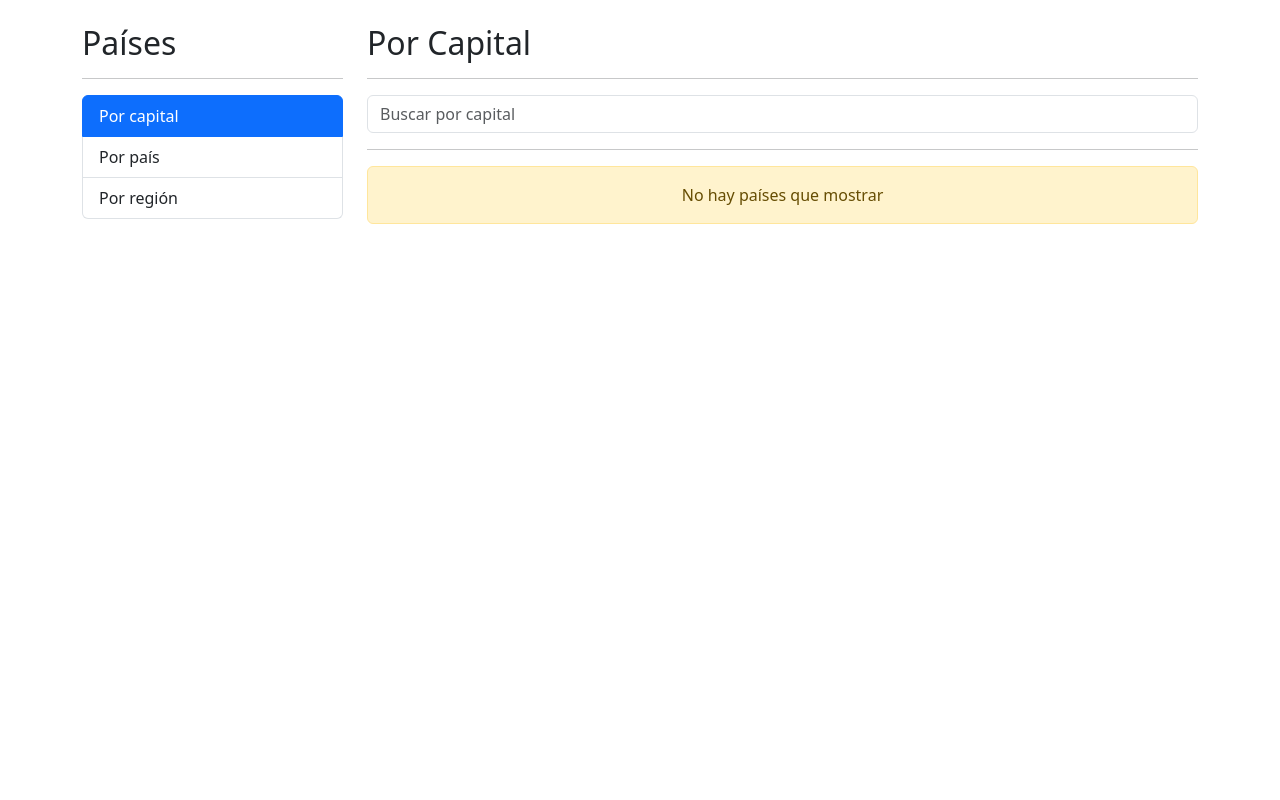
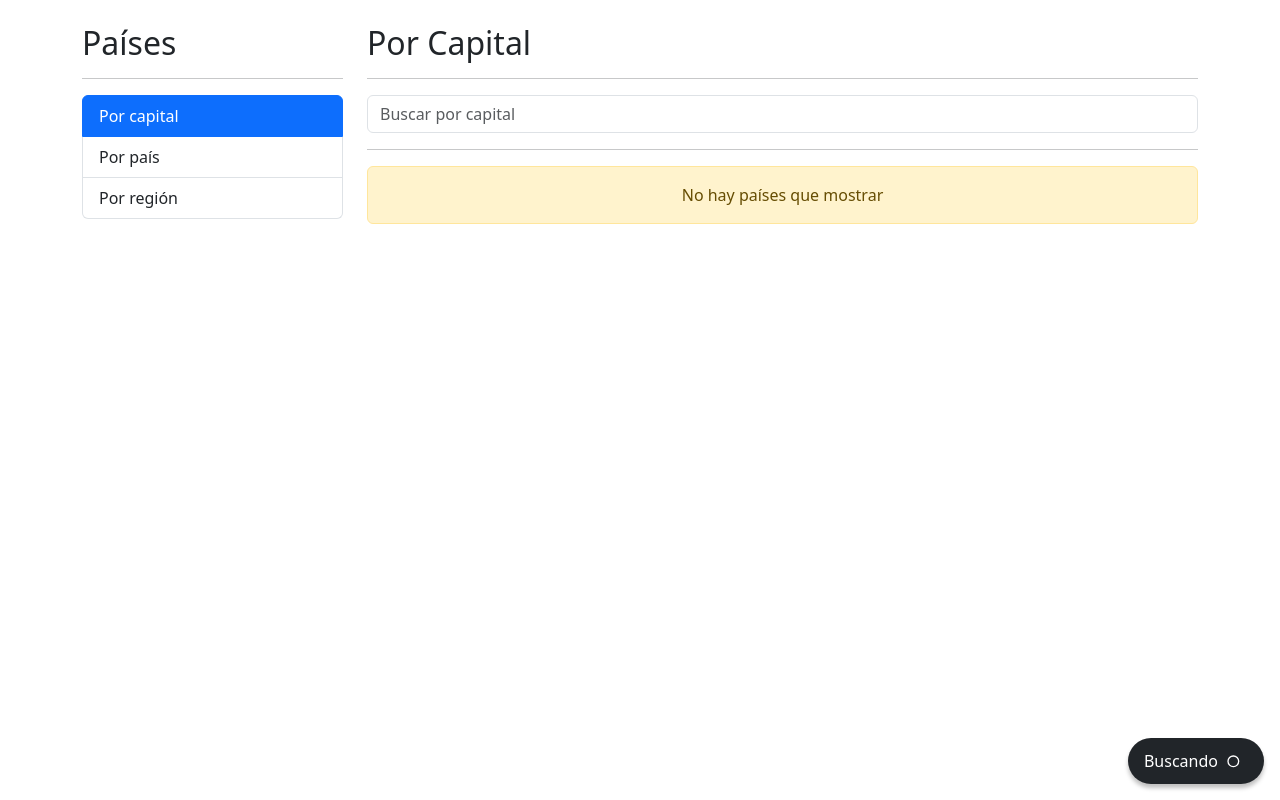
Before and after one commit to AAGuedes/angular-countries-app, an Angular app: page /countries/by-capital in a window 1280 px wide. Built offline with nearby package versions, Linux system fonts and the light colour scheme.

Commit message:
LoadingComponent - Mostrar un indicador de carga

```diff
--- a/src/app/countries/pages/by-capital-page/by-capital-page.component.html
+++ b/src/app/countries/pages/by-capital-page/by-capital-page.component.html
@@ -11,6 +11,7 @@
 <div class="row">
   <div class="col">
     <hr>
+    <shared-loading-spinner></shared-loading-spinner>
     <countries-table [countries]="countries"></countries-table>
   </div>
 </div>
--- /dev/null
+++ b/src/app/shared/components/loading-spinner/loading-spinner.component.css
@@ -0,0 +1,12 @@
+.spinner-container {
+  align-items: center;
+  background-color: black;
+  border-radius: 1.5rem;
+  bottom: 1rem;
+  box-shadow: 0 0.25rem 0.25rem rgba(0, 0, 0, 0.25);
+  color: white;
+  display: flex;
+  padding: 0.5rem 1rem;
+  position: fixed;
+  right: 1rem;
+}
--- /dev/null
+++ b/src/app/shared/components/loading-spinner/loading-spinner.component.html
@@ -0,0 +1,45 @@
+<div class="spinner-container bg-dark">
+  <span>Buscando</span>
+  <!-- By Sam Herbert (@sherb), for everyone. More @ http://goo.gl/7AJzbL -->
+  <svg width="30" height="30" viewBox="0 0 45 45" xmlns="http://www.w3.org/2000/svg" stroke="#fff">
+    <g fill="none" fill-rule="evenodd" transform="translate(1 1)" stroke-width="2">
+        <circle cx="22" cy="22" r="6" stroke-opacity="0">
+            <animate attributeName="r"
+                 begin="1.5s" dur="3s"
+                 values="6;22"
+                 calcMode="linear"
+                 repeatCount="indefinite" />
+            <animate attributeName="stroke-opacity"
+                 begin="1.5s" dur="3s"
+                 values="1;0" calcMode="linear"
+                 repeatCount="indefinite" />
+            <animate attributeName="stroke-width"
+                 begin="1.5s" dur="3s"
+                 values="2;0" calcMode="linear"
+                 repeatCount="indefinite" />
+        </circle>
+        <circle cx="22" cy="22" r="6" stroke-opacity="0">
+            <animate attributeName="r"
+                 begin="3s" dur="3s"
+                 values="6;22"
+                 calcMode="linear"
+                 repeatCount="indefinite" />
+            <animate attributeName="stroke-opacity"
+                 begin="3s" dur="3s"
+                 values="1;0" calcMode="linear"
+                 repeatCount="indefinite" />
+            <animate attributeName="stroke-width"
+                 begin="3s" dur="3s"
+                 values="2;0" calcMode="linear"
+                 repeatCount="indefinite" />
+        </circle>
+        <circle cx="22" cy="22" r="8">
+            <animate attributeName="r"
+                 begin="0s" dur="1.5s"
+                 values="6;1;2;3;4;5;6"
+                 calcMode="linear"
+                 repeatCount="indefinite" />
+        </circle>
+    </g>
+  </svg>
+</div>
--- a/src/app/shared/shared.module.ts
+++ b/src/app/shared/shared.module.ts
@@ -5,6 +5,7 @@
 import { AboutPageComponent } from './pages/about-page/about-page.component';
 import { ContactPageComponent } from './pages/contact-page/contact-page.component';
 import { HomePageComponent } from './pages/home-page/home-page.component';
+import { LoadingSpinnerComponent } from './components/loading-spinner/loading-spinner.component';
 import { SearchBoxComponent } from './components/search-box/search-box.component';
 import { SidebarComponent } from './components/sidebar/sidebar.component';
 
@@ -13,6 +14,7 @@
     AboutPageComponent,
     ContactPageComponent,
     HomePageComponent,
+    LoadingSpinnerComponent,
     SearchBoxComponent,
     SidebarComponent,
   ],
@@ -24,6 +26,7 @@
     AboutPageComponent,
     ContactPageComponent,
     HomePageComponent,
+    LoadingSpinnerComponent,
     SearchBoxComponent,
     SidebarComponent,
   ]
```
Also changed, not shown: src/app/shared/components/loading-spinner/loading-spinner.component.ts (added, +10 -0 lines).
